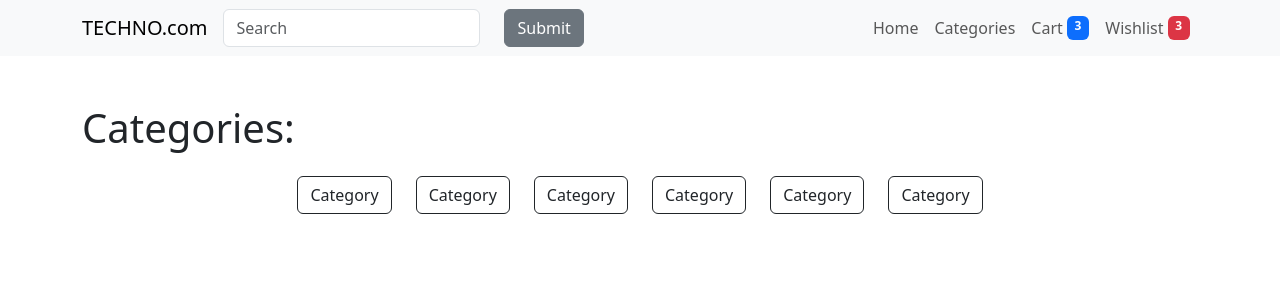
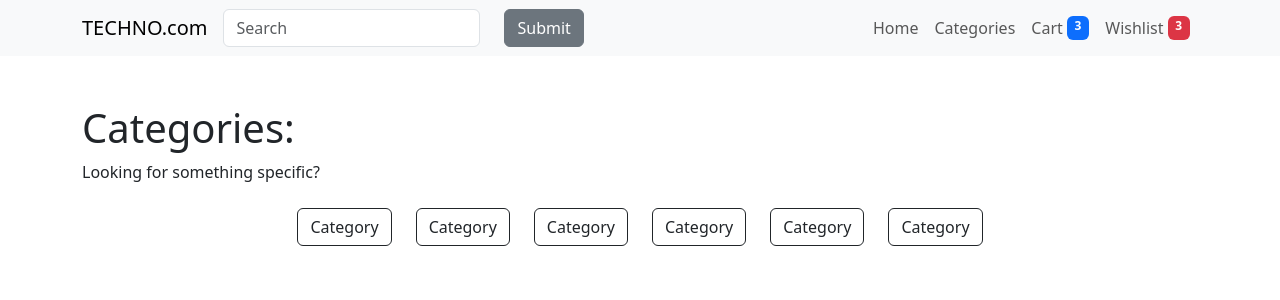
Before and after one commit to odeyalow/practice-1, a React (Vite) app: page /categories in a window 1280 px wide. Shown: the top 300 px of the page. Built offline with nearby package versions, Linux system fonts and the light colour scheme.

Commit message:
add content wrapper component in cart page, add optional description prop to content wrapper component

```diff
--- a/src/pages/cart.tsx
+++ b/src/pages/cart.tsx
@@ -1,6 +1,12 @@
+import ContentWrapper from '@/shared/components/contentWrapper';
+
 const Cart = () => {
     return (
-        <h1>Cart</h1>
+        <ContentWrapper
+        title='Сart'
+        description='Here are the items in your cart.'>
+            <h1></h1>
+        </ContentWrapper>
     );
 }
 
--- a/src/pages/categories.tsx
+++ b/src/pages/categories.tsx
@@ -5,7 +5,9 @@ import ContentWrapper from '@/shared/components/contentWrapper';
 
 const Categories = () => {
     return (
-        <ContentWrapper title='Categories'>
+        <ContentWrapper
+        title='Categories'
+        description='Looking for something specific?'>
             <Col className='my-2' md="auto"><Button variant="outline-dark">Category</Button></Col>
             <Col className='my-2' md="auto"><Button variant="outline-dark">Category</Button></Col>
             <Col className='my-2' md="auto"><Button variant="outline-dark">Category</Button></Col>
--- a/src/shared/components/contentWrapper.tsx
+++ b/src/shared/components/contentWrapper.tsx
@@ -4,12 +4,14 @@ import Row from 'react-bootstrap/Row';
 interface ContentWrapperProps {
     title: string;
     children: React.ReactElement | React.ReactNode;
+    description?: string;
 }
 
-const ContentWrapper:React.FC<ContentWrapperProps> = ({ title, children }) => {
+const ContentWrapper:React.FC<ContentWrapperProps> = ({ title, children, description }) => {
     return (
         <Container className='my-5'>
             <h1>{title}:</h1>
+            {description && <p>{description}</p>}
             <Container className='my-3'>
                 <Row className="justify-content-md-center">
                     {children}
```
